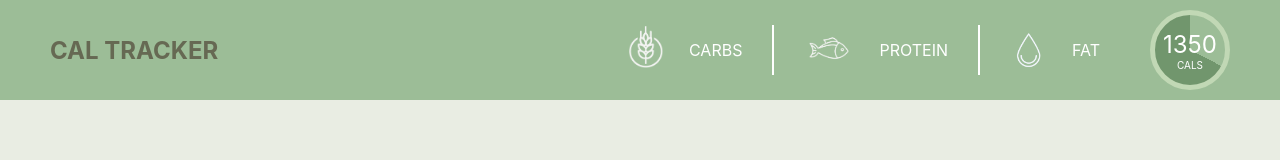
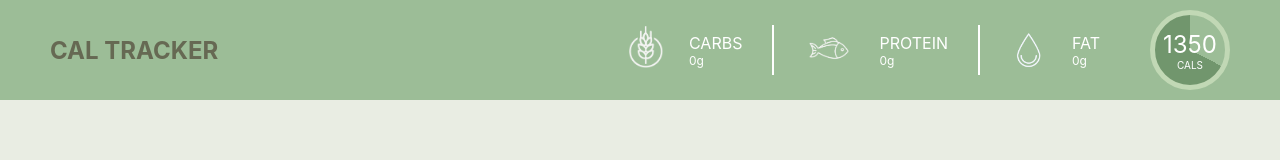
Before and after one commit to Damor17/hackRice23, a React (Create React App) app in the folder frontend/: page / in a window 1280 px wide. Shown: the top 160 px of the page. Built offline with nearby package versions, Linux system fonts and the light colour scheme.

Commit message:
header draft 1

```diff
--- a/frontend/src/HeaderStuff/Header.js
+++ b/frontend/src/HeaderStuff/Header.js
@@ -4,21 +4,34 @@ import HeaderCSS from "./Header.module.css"
 // COMPLETED
 
 const Header = () => {
+  const carbGrams = 0;
+  const proteinGrams = 0;
+  const fatGrams = 0;
+
   return (
     <header>
       <h2 className={HeaderCSS["cal-tracker-txt"]}>CAL TRACKER</h2>
 
       <div className={HeaderCSS["right-header"]}>
         <img className={HeaderCSS["wheat-icon"]} src="./images/wheat.png" alt="wheat"/>
-        <h4 className={HeaderCSS["carbs-text"]}>CARBS</h4>
+        <div className={HeaderCSS["carbs"]}>
+          <h4 className={HeaderCSS["carbs-text"]}>CARBS</h4>
+          <p className={HeaderCSS["grams"]}>{carbGrams}g</p>
+        </div>
         <div className={HeaderCSS["vertical-break"]}></div>
 
         <img className={HeaderCSS["fish-icon"]} src="./images/fish.png" alt="fish"/>
-        <h4 className={HeaderCSS["protein-text"]}>PROTEIN</h4>
+        <div className={HeaderCSS["protein"]}>
+          <h4 className={HeaderCSS["protein-text"]}>PROTEIN</h4>
+          <p className={HeaderCSS["grams"]}>{proteinGrams}g</p>
+        </div>
         <div className={HeaderCSS["vertical-break"]}></div>
 
         <img className={HeaderCSS["fat-icon"]} src="./images/fat.png" alt="fat"/>
-        <h4 className={HeaderCSS["fat-text"]}>FAT</h4>
+        <div className={HeaderCSS["fat"]}>
+          <h4 className={HeaderCSS["fat-text"]}>FAT</h4>
+          <p className={HeaderCSS["grams"]}>{fatGrams}g</p>
+        </div>
 
         <Circle />
       </div>
--- a/frontend/src/HeaderStuff/Header.module.css
+++ b/frontend/src/HeaderStuff/Header.module.css
@@ -22,10 +22,18 @@ header {
   margin-top: -6px;
 }
 
+.carbs {
+  margin-left: 18px;
+}
+
 .carbs-text {
   color: white;
-  margin-left: 18px;
   font-weight: normal;
+}
+
+.grams {
+  font-size: 12px;
+  color: white;
 }
 
 .vertical-break {
@@ -43,9 +51,12 @@ header {
 }
 
 .protein-text {
-  margin-left: 25px;
   color: white;
   font-weight: normal;
+}
+
+.protein, .fat {
+  margin-left: 25px;
 }
 
 .fat-icon {
@@ -53,7 +64,6 @@ header {
 }
 
 .fat-text {
-  margin-left: 25px;
   color: white;
   font-weight: normal;
 }
```
